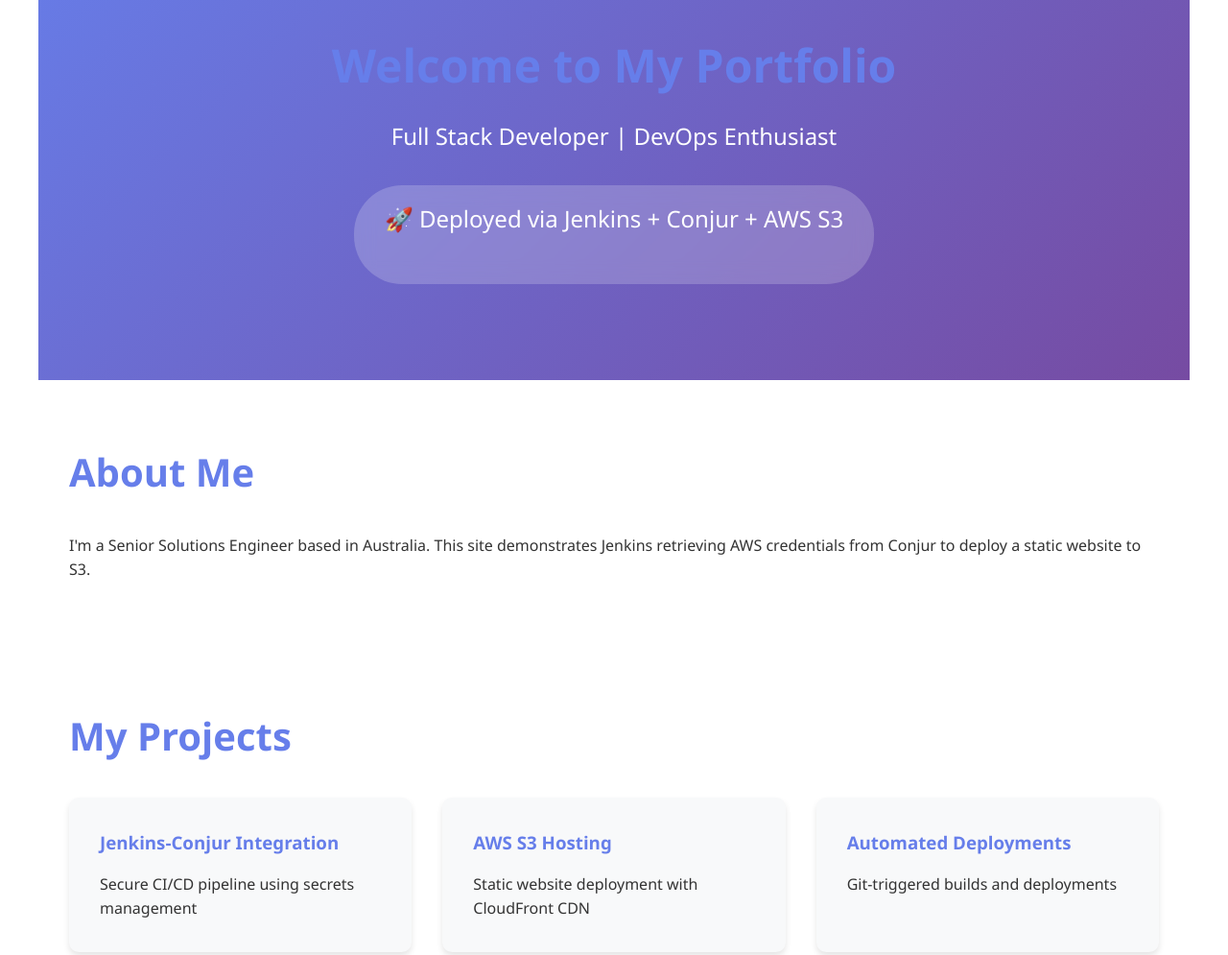
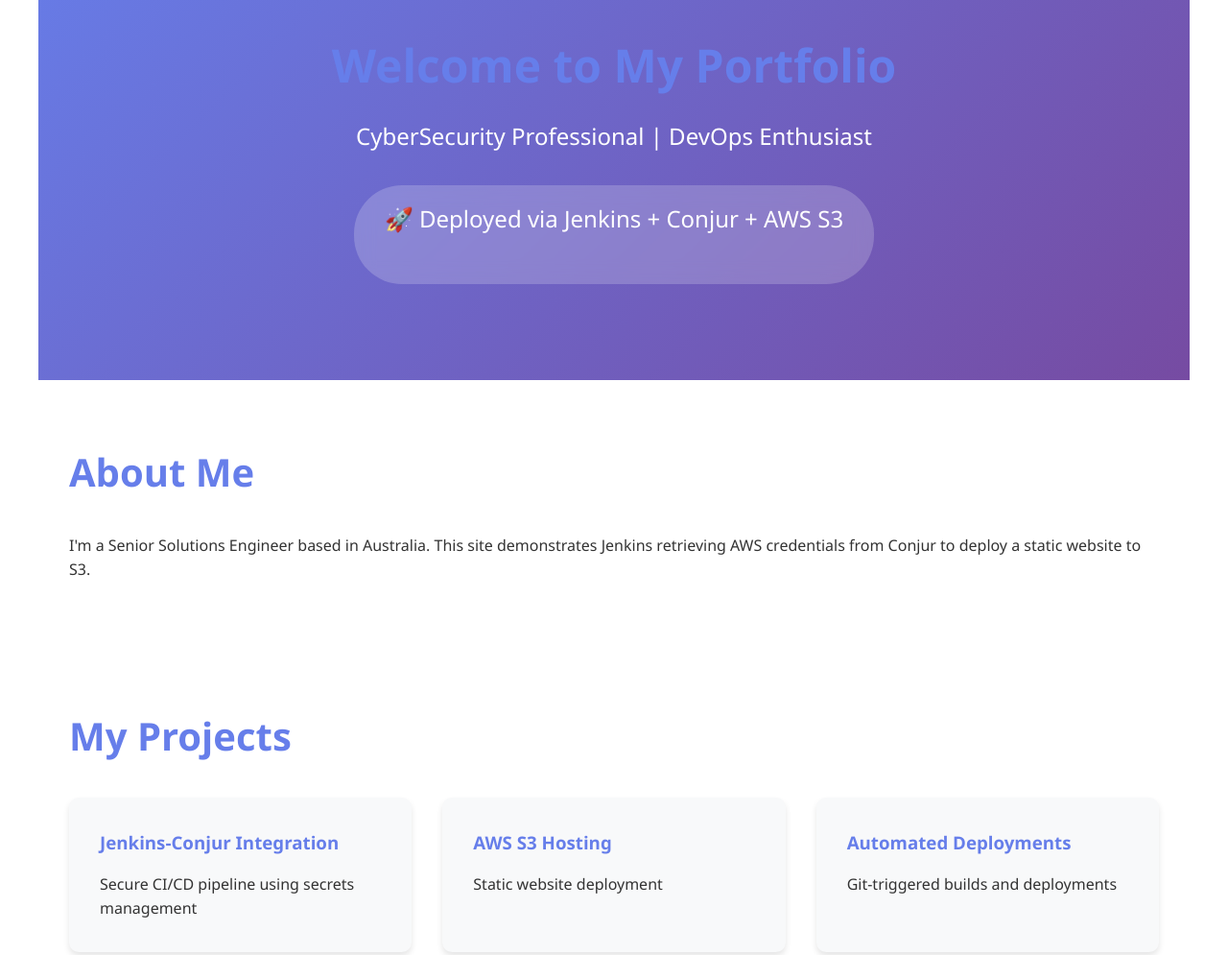
Before and after one commit to markd-sp/portfolio, a plain HTML site: page index.html in a window 1280 px wide. Shown: the part 180-1175 px from the top of the page at 96% size. Drawn offline with Linux system fonts and the light colour scheme.

Commit message:
Update Index

```diff
--- a/index.html
+++ b/index.html
@@ -21,7 +21,7 @@
     <section id="hero">
         <div class="hero-content">
             <h2>Welcome to My Portfolio</h2>
-            <p>Full Stack Developer | DevOps Enthusiast</p>
+            <p>CyberSecurity Professional | DevOps Enthusiast</p>
             <div class="deployment-badge">
                 <p>🚀 Deployed via Jenkins + Conjur + AWS S3</p>
             </div>
@@ -44,7 +44,7 @@
             </div>
             <div class="project-card">
                 <h3>AWS S3 Hosting</h3>
-                <p>Static website deployment with CloudFront CDN</p>
+                <p>Static website deployment</p>
             </div>
             <div class="project-card">
                 <h3>Automated Deployments</h3>
```
